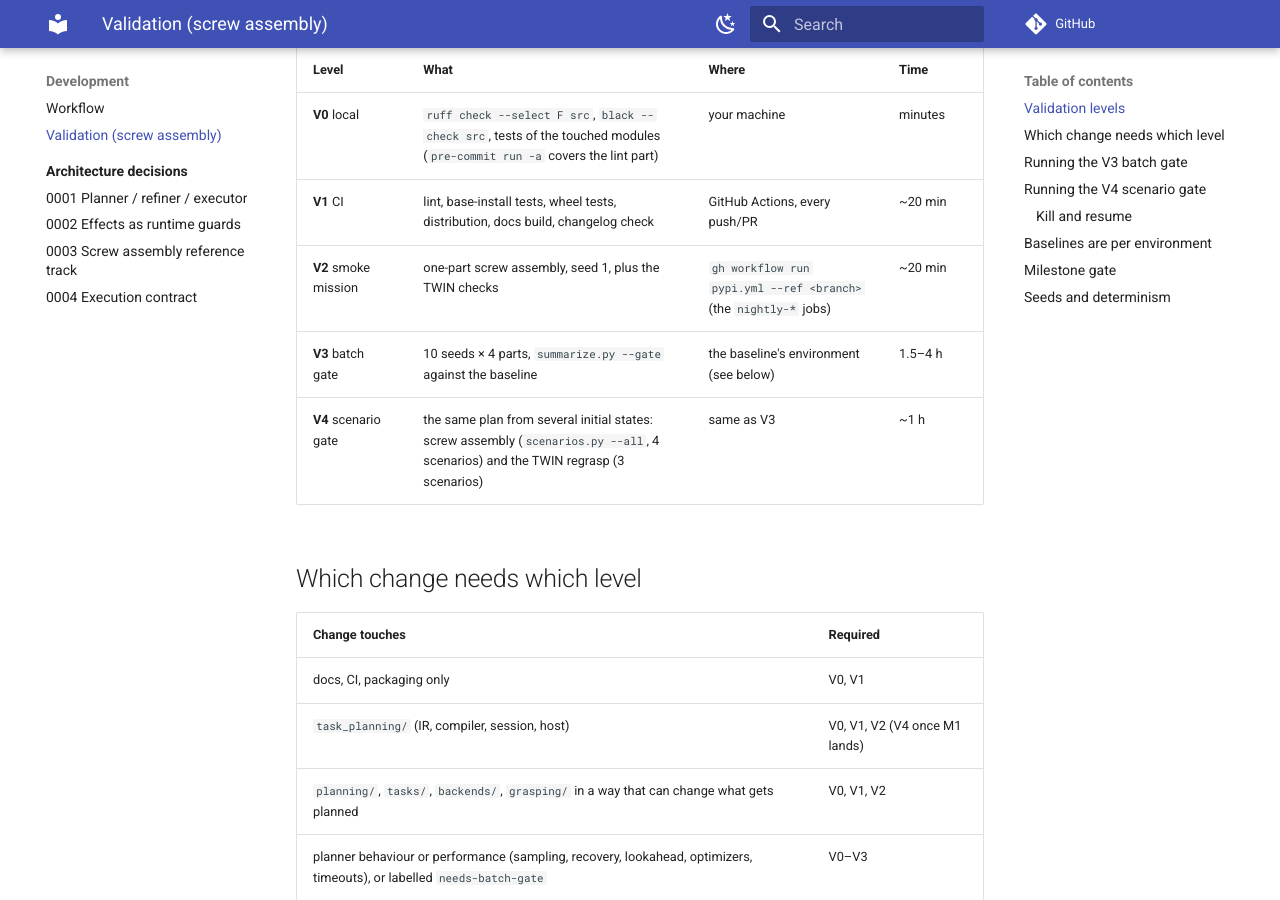
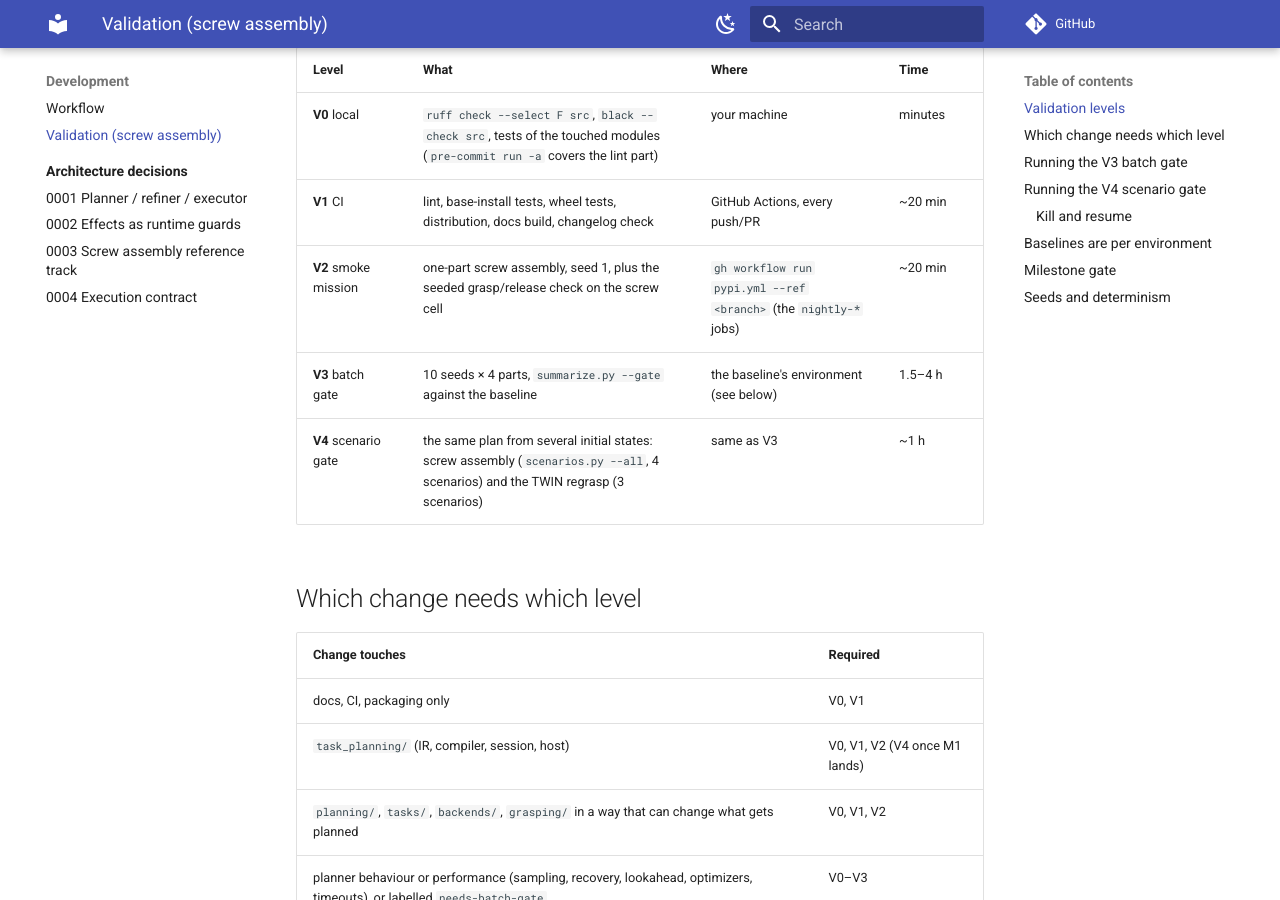
Before and after one commit to thanhndv212/long-tamp, an MkDocs documentation site: the page built from docs/development/validation.md, in a window 1280 px wide and 900 px high, scrolled down 374 px. Built offline with MkDocs 1.6.1 and Material for MkDocs 9.7.7, drawn with Linux system fonts in a browser that asks for light colours; comment, search, counter and statistics services are not loaded.

Commit message:
ci: drop the TWIN nightly checks
TWIN's handover location is random and often infeasible (a 5 cm ball between
two Panda hands), so its checks passed or failed by chance. The scripts and
tests stay as an example to run by hand; the seeded screw-cell grasp/release
test is the real-scene check.

Refs #54

```diff
--- a/docs/development/validation.md
+++ b/docs/development/validation.md
@@ -11,7 +11,7 @@ change is measured against a known-good baseline instead of judged by eye.
 |---|---|---|---|
 | **V0** local | `ruff check --select F src`, `black --check src`, tests of the touched modules (`pre-commit run -a` covers the lint part) | your machine | minutes |
 | **V1** CI | lint, base-install tests, wheel tests, distribution, docs build, changelog check | GitHub Actions, every push/PR | ~20 min |
-| **V2** smoke mission | one-part screw assembly, seed 1, plus the TWIN checks | `gh workflow run pypi.yml --ref <branch>` (the `nightly-*` jobs) | ~20 min |
+| **V2** smoke mission | one-part screw assembly, seed 1, plus the seeded grasp/release check on the screw cell | `gh workflow run pypi.yml --ref <branch>` (the `nightly-*` jobs) | ~20 min |
 | **V3** batch gate | 10 seeds × 4 parts, `summarize.py --gate` against the baseline | the baseline's environment (see below) | 1.5–4 h |
 | **V4** scenario gate | the same plan from several initial states: screw assembly (`scenarios.py --all`, 4 scenarios) and the TWIN regrasp (3 scenarios) | same as V3 | ~1 h |
 
```
Also changed, not shown: CHANGELOG.md (+6 -4 lines), 2 other files.
